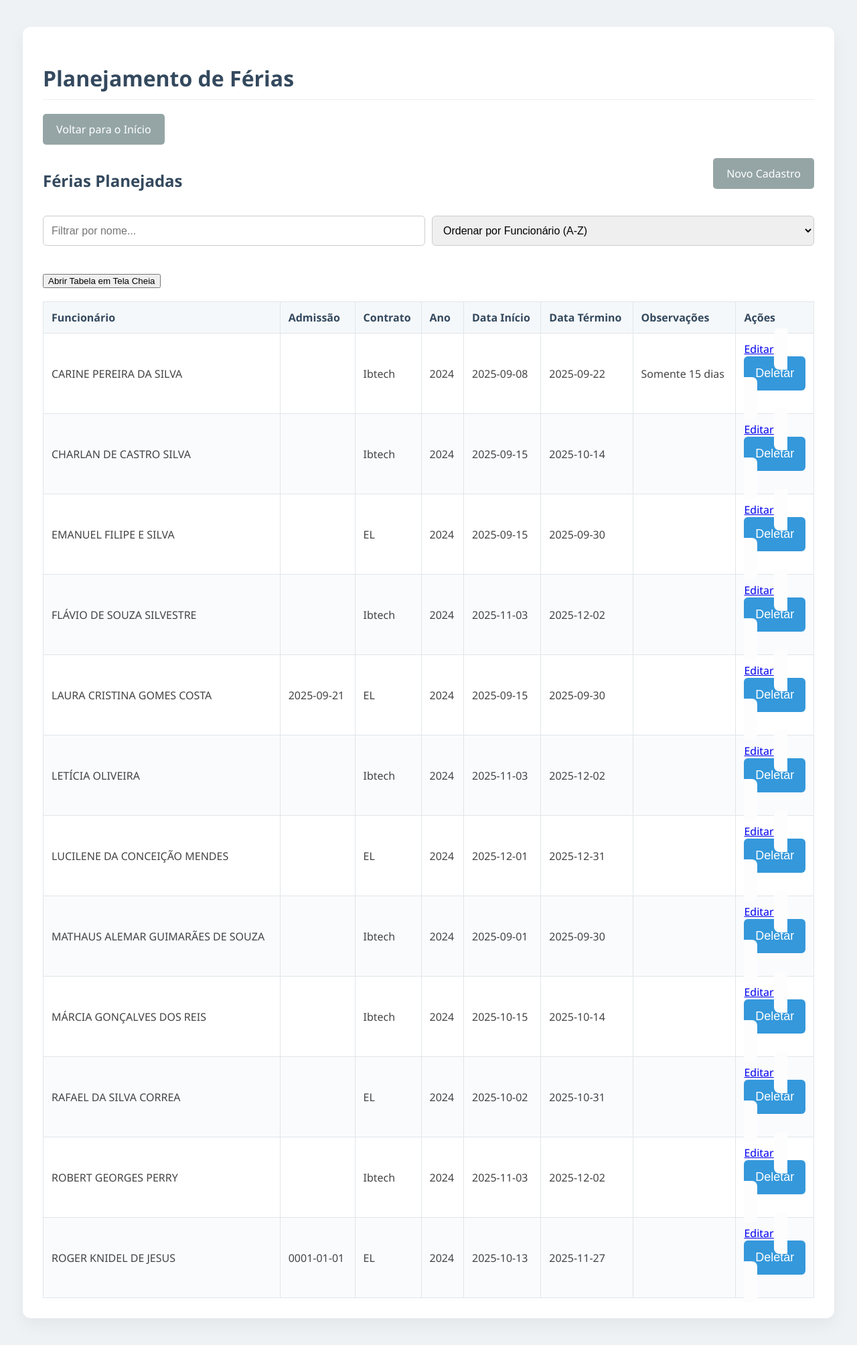
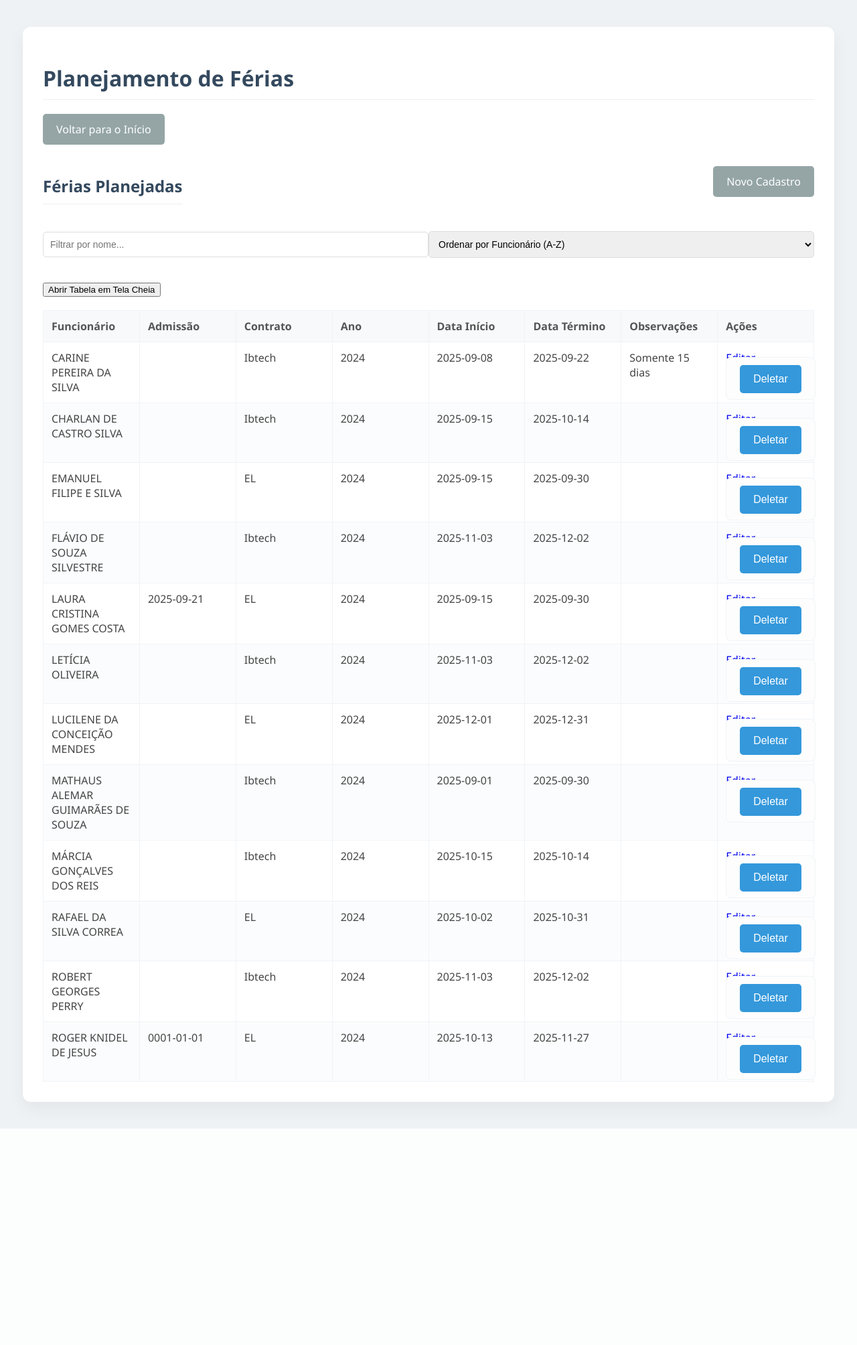
Before and after one commit to lauracgdacosta/ibtech_app, a Flask app: page /ferias in a window 1280 px wide. Shown: the whole page at 67% size. After the commit the page ends 1685 px from the top, so only its background shows below. Run offline with Flask 3, Linux system fonts and the light colour scheme; data comes from the database, SQL or seed files in the repository.

Commit message:
Atualizando o css

```diff
--- a/static/style.css
+++ b/static/style.css
@@ -40,13 +40,14 @@ form {
     padding: 20px;
     border-radius: 8px;
     margin-bottom: 20px;
+    border: 1px solid #f0f4f7;
 }
 
 label {
     display: block;
-    margin-bottom: 8px;
+    margin-bottom: 5px;
+    font-weight: 500;
     color: #555;
-    font-weight: 500;
 }
 
 input[type="text"],
@@ -54,15 +55,15 @@ input[type="email"],
 input[type="tel"],
 input[type="date"],
 input[type="number"],
-textarea,
-select {
+select,
+textarea {
     width: 100%;
-    padding: 12px;
-    margin-bottom: 20px;
-    border: 1px solid #ccc;
-    border-radius: 6px;
+    padding: 10px;
+    margin-bottom: 15px;
+    border: 1px solid #ddd;
+    border-radius: 5px;
     box-sizing: border-box;
-    font-size: 16px;
+    font-size: 14px;
     transition: border-color 0.3s;
 }
 
@@ -71,22 +72,20 @@ input[type="email"]:focus,
 input[type="tel"]:focus,
 input[type="date"]:focus,
 input[type="number"]:focus,
-textarea:focus,
-select:focus {
+select:focus,
+textarea:focus {
     border-color: #3498db;
     outline: none;
 }
 
 button[type="submit"] {
-    display: block;
-    width: 100%;
-    padding: 15px;
     background-color: #3498db;
     color: white;
+    padding: 12px 20px;
     border: none;
-    border-radius: 6px;
-    font-size: 18px;
+    border-radius: 5px;
     cursor: pointer;
+    font-size: 16px;
     transition: background-color 0.3s;
 }
 
@@ -94,47 +93,46 @@ button[type="submit"]:hover {
     background-color: #2980b9;
 }
 
+hr {
+    border: 0;
+    height: 1px;
+    background: #ecf0f1;
+    margin: 20px 0;
+}
+
 table {
     width: 100%;
     border-collapse: collapse;
     margin-top: 20px;
-    background: #fff;
-}
-
-table, th, td {
-    border: 1px solid #e0e6e9;
+    table-layout: fixed; /* Adicionado para fixar o layout da tabela */
 }
 
 th, td {
     padding: 12px;
+    border: 1px solid #f0f4f7;
     text-align: left;
+    vertical-align: top;
+    word-wrap: break-word; /* Adicionado para quebrar palavras longas */
 }
 
-thead tr {
-    background-color: #f5f8fa;
-    color: #34495e;
+th {
+    background-color: #f7f9fb;
+    font-weight: 600;
+    color: #555;
 }
 
-tbody tr:nth-child(even) {
-    background-color: #fafbfd;
+tr:nth-child(even) {
+    background-color: #fbfcfd;
 }
 
-tbody tr:hover {
-    background-color: #f1f5f8;
-}
-
-.actions {
-    display: flex;
-    gap: 10px;
-}
-
-.actions a,
-.actions button {
+.actions a, .actions button {
+    display: inline-block;
     padding: 8px 12px;
-    border-radius: 4px;
+    margin-right: 5px;
+    border: none;
+    border-radius: 5px;
     text-decoration: none;
     color: white;
-    border: none;
     cursor: pointer;
     font-size: 14px;
     transition: background-color 0.3s;
@@ -183,20 +181,20 @@ a.button:hover {
     justify-content: center;
     align-items: center;
     height: 100px;
-    background-color: #3498db;
-    color: white;
+    background: #ffffff;
+    border-radius: 10px;
+    box-shadow: 0 4px 12px rgba(0, 0, 0, 0.08);
     text-decoration: none;
-    border-radius: 8px;
-    box-shadow: 0 4px 8px rgba(0, 0, 0, 0.1);
-    transition: transform 0.3s, background-color 0.3s;
-    font-size: 1.2em;
+    color: #34495e;
+    font-weight: 600;
+    font-size: 1.1em;
     text-align: center;
-    padding: 10px;
+    transition: transform 0.3s, box-shadow 0.3s;
 }
 
 .module-button:hover {
-    background-color: #2980b9;
     transform: translateY(-5px);
+    box-shadow: 0 8px 20px rgba(0, 0, 0, 0.12);
 }
 
 .header-actions {
@@ -206,29 +204,9 @@ a.button:hover {
     margin-bottom: 20px;
 }
 
-.header-actions h2 {
-    margin: 0;
-    border-bottom: none;
-    padding-bottom: 0;
-}
-
 .controls {
     display: flex;
-    gap: 10px;
+    justify-content: space-between;
+    align-items: center;
     margin-bottom: 20px;
 }
-
-.controls input[type="text"],
-.controls select {
-    flex: 1;
-}
-
-select[multiple] {
-    width: 100%;
-    height: 150px;
-    padding: 5px;
-    border: 1px solid #ccc;
-    border-radius: 4px;
-    box-sizing: border-box;
-    font-size: 16px;
-}
```
